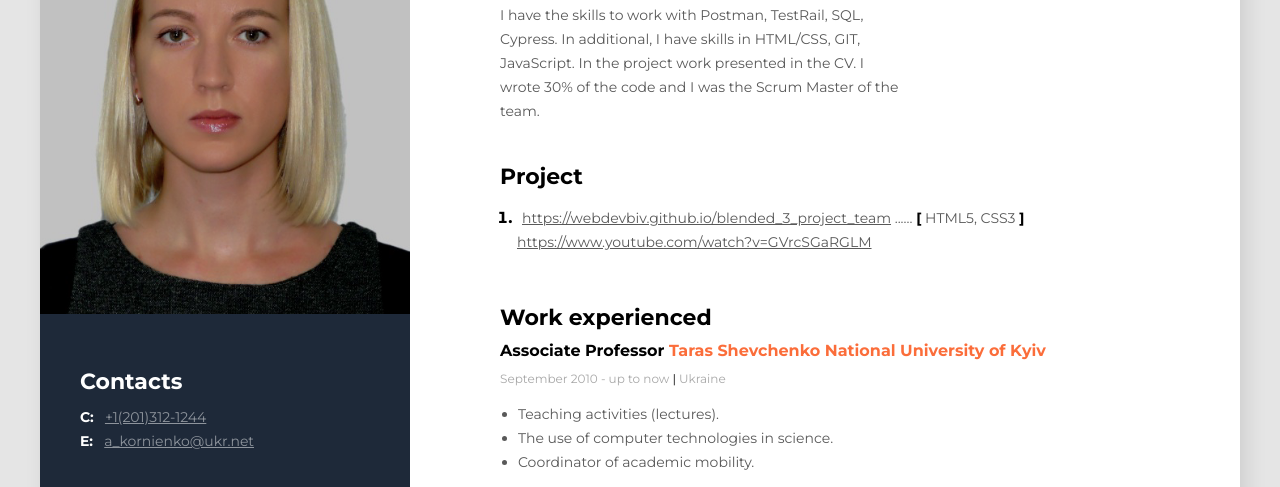
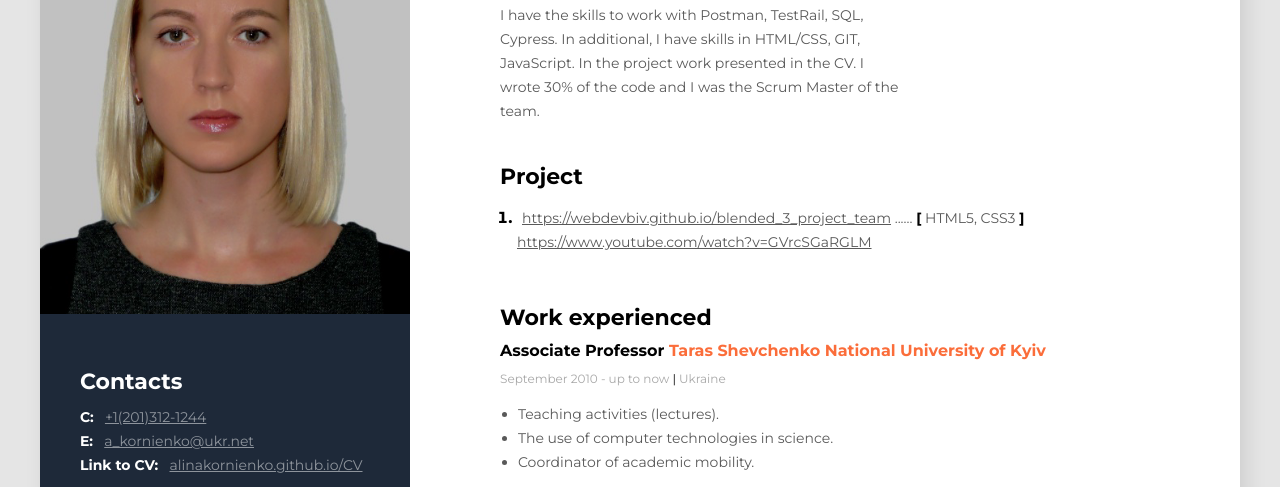
Before and after one commit to AlinaKornienko/CV, a plain HTML site: page index.html in a window 1280 px wide. Shown: the part 254-741 px from the top of the page. Drawn offline with Linux system fonts and the light colour scheme.

Commit message:
Added link to CV

```diff
--- a/index.html
+++ b/index.html
@@ -151,6 +151,10 @@
               >a_kornienko@ukr.net</a
             >
           </div>
+          <div>
+            <span class="contacts_section_type">Link to CV:</span>
+            <a class="contacts_section_link" href="mailto:alinakornienko.github.io/CV">alinakornienko.github.io/CV</a>
+          </div>
         </div>
         <!-- Tech skills section -->
         <div class="tech_skills_section">
```
